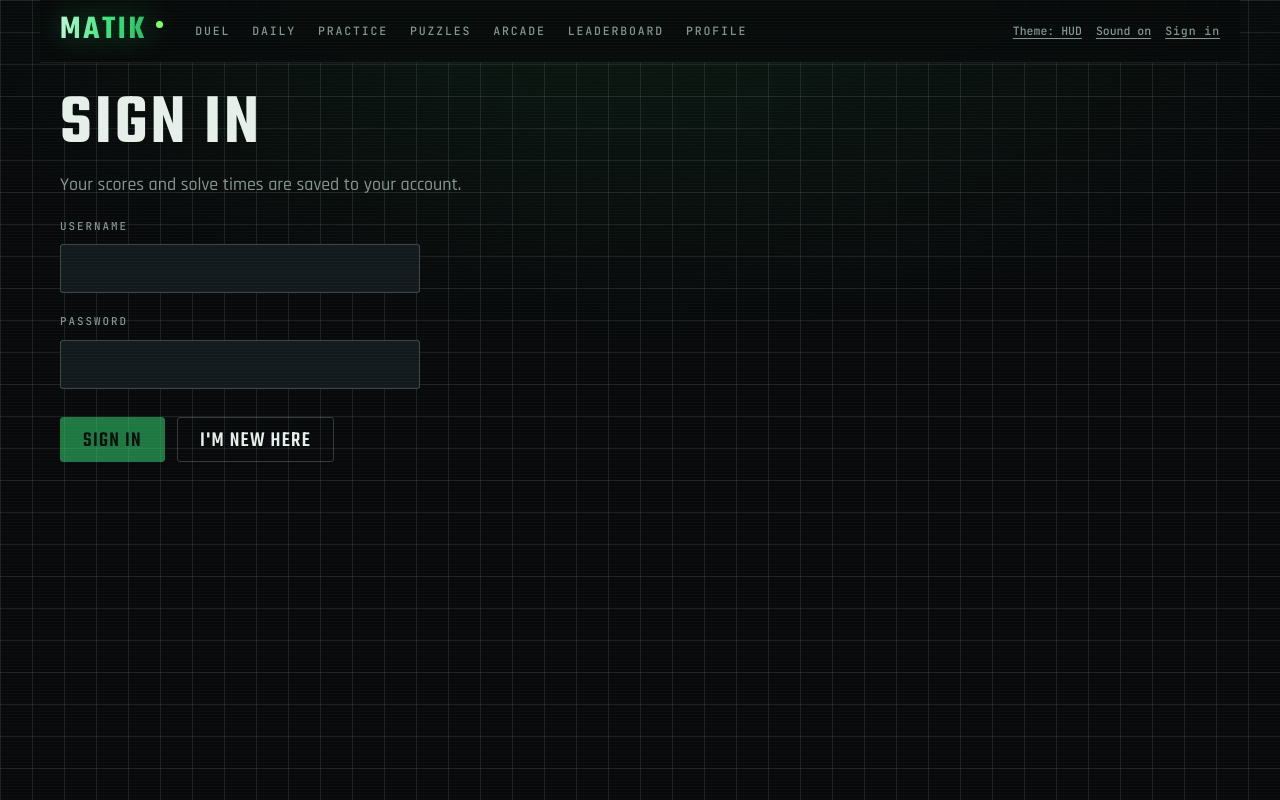
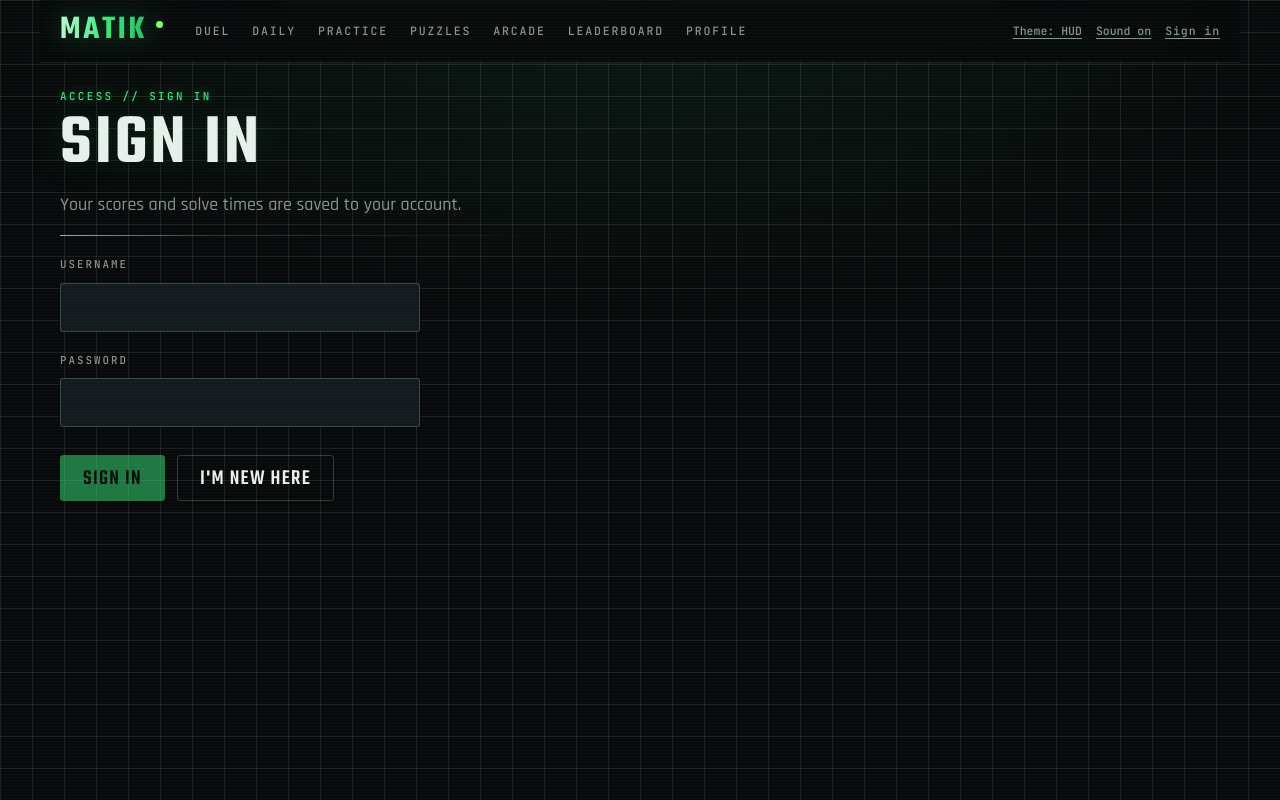
Before and after one commit to Himanshu-2005-code/mathlete-arena, a Next.js app in the folder web/: page /auth in a window 1280 px wide. Built offline with nearby package versions, Linux system fonts and the light colour scheme; no server answers.

Commit message:
Add HUD mode lines and an accent rule to page headers

```diff
--- a/web/src/app/arcade/page.tsx
+++ b/web/src/app/arcade/page.tsx
@@ -523,7 +523,7 @@ export default function ArcadePage() {
 
   return (
     <section>
-      <h1>Arcade</h1>
+      <h1 data-kicker="Mode 04 // arcade">Arcade</h1>
       <Choices
         legend="Game"
         name="arcade-game"
--- a/web/src/app/auth/page.tsx
+++ b/web/src/app/auth/page.tsx
@@ -31,7 +31,7 @@ export default function AuthPage() {
   if (user) {
     return (
       <section>
-        <h1>You're signed in</h1>
+        <h1 data-kicker="Account // online">You're signed in</h1>
         <p className="lede">Signed in as {user.username}.</p>
       </section>
     );
@@ -41,7 +41,7 @@ export default function AuthPage() {
 
   return (
     <section>
-      <h1>{isSignIn ? "Sign in" : "Create an account"}</h1>
+      <h1 data-kicker={isSignIn ? "Access // sign in" : "Access // new player"}>{isSignIn ? "Sign in" : "Create an account"}</h1>
       <p className="lede">
         {isSignIn
           ? "Your scores and solve times are saved to your account."
--- a/web/src/app/daily/page.tsx
+++ b/web/src/app/daily/page.tsx
@@ -292,7 +292,7 @@ export default function DailyPage() {
 
   return (
     <section>
-      <h1>Daily challenge</h1>
+      <h1 data-kicker={`Daily // ${info.day}`}>Daily challenge</h1>
       <p className="lede">
         {date}. Six games, the same for everyone today, and your first try at each is the one that counts. Play any one
         to keep your streak.
--- a/web/src/app/duel/page.tsx
+++ b/web/src/app/duel/page.tsx
@@ -174,7 +174,7 @@ export default function DuelPage() {
   if (!user) {
     return (
       <section>
-        <h1>Duel</h1>
+        <h1 data-kicker="Mode 01 // versus">Duel</h1>
         <p className="lede">
           Race another player through the same questions for one minute. The winner takes rating points from the loser.
           Sign in to play.
@@ -263,7 +263,7 @@ export default function DuelPage() {
     const sign = phase.ratingChange > 0 ? "+" : "";
     return (
       <section className="results">
-        <h1>{HEADLINE[phase.outcome]}</h1>
+        <h1 data-kicker="Duel // result">{HEADLINE[phase.outcome]}</h1>
         <p className="lede">
           {phase.reason === "forfeit"
             ? phase.outcome === "win"
@@ -349,7 +349,7 @@ export default function DuelPage() {
 
   return (
     <section>
-      <h1>Duel</h1>
+      <h1 data-kicker="Mode 01 // versus">Duel</h1>
       <p className="lede">
         One minute, the same questions for both players, and the most right answers wins. Wins and losses move your
         rating, which starts at 1000.
--- a/web/src/app/error.tsx
+++ b/web/src/app/error.tsx
@@ -11,7 +11,7 @@ export default function ErrorPage({ error, reset }: { error: Error & { digest?:
 
   return (
     <section className="results">
-      <h1>Something went wrong on this page.</h1>
+      <h1 data-kicker="Error // page fault">Something went wrong on this page.</h1>
       <p className="lede">
         Try it again. If it keeps happening, reload the page; your account and scores are safe on the server.
       </p>
--- a/web/src/app/hud.css
+++ b/web/src/app/hud.css
@@ -802,3 +802,41 @@
 :root:not([data-theme]) .hero-input:focus-visible {
   box-shadow: 0 12px 18px -16px rgba(57, 230, 122, 0.9);
 }
+
+/* ---------- Page headers ----------
+   A small monospace "mode" line above each title, and a fading rule under
+   the intro, like the header of a HUD screen. */
+
+:root:not([data-theme]) h1[data-kicker]::before {
+  content: attr(data-kicker);
+  display: flex;
+  align-items: center;
+  gap: 10px;
+  margin-bottom: 10px;
+  font-family: var(--font-mono);
+  font-size: 0.68rem;
+  font-weight: 500;
+  letter-spacing: 0.22em;
+  color: var(--accent);
+  text-shadow: 0 0 12px rgba(57, 230, 122, 0.45);
+}
+
+:root:not([data-theme]) h1[data-kicker] {
+  text-shadow: 0 0 40px rgba(57, 230, 122, 0.12);
+}
+
+:root:not([data-theme]) h1[data-kicker] + .lede {
+  position: relative;
+  padding-bottom: 18px;
+  max-width: 64ch;
+}
+
+:root:not([data-theme]) h1[data-kicker] + .lede::after {
+  content: "";
+  position: absolute;
+  left: 0;
+  bottom: 0;
+  width: min(100%, 520px);
+  height: 1px;
+  background: linear-gradient(90deg, var(--accent), rgba(57, 230, 122, 0.25) 30%, transparent);
+}
--- a/web/src/app/leaderboard/page.tsx
+++ b/web/src/app/leaderboard/page.tsx
@@ -95,7 +95,7 @@ export default function LeaderboardPage() {
 
   return (
     <section>
-      <h1>Leaderboard</h1>
+      <h1 data-kicker="Rankings // live">Leaderboard</h1>
       <p className="lede">
         {kind === "rating"
           ? "Everyone who has played a duel, by rating."
--- a/web/src/app/not-found.tsx
+++ b/web/src/app/not-found.tsx
@@ -8,7 +8,7 @@ export default function NotFound() {
         <span className="eq">≠</span>
         <span className="muted">?</span>
       </p>
-      <h1>This page doesn't add up.</h1>
+      <h1 data-kicker="Error // 404">This page doesn't add up.</h1>
       <p className="lede">There's nothing at this address. It may have moved, or the link has a typo.</p>
       <div className="actions">
         <Link href="/" className="btn">
--- a/web/src/app/practice/page.tsx
+++ b/web/src/app/practice/page.tsx
@@ -216,7 +216,7 @@ export default function PracticePage() {
   if (phase === "setup") {
     return (
       <section>
-        <h1>Practice sprint</h1>
+        <h1 data-kicker="Mode 02 // training">Practice sprint</h1>
         <p className="lede">
           Answer as many as you can before time runs out. Each question moves on as soon as you type the right answer;
           press Enter to give up on a wrong one.
@@ -347,7 +347,7 @@ export default function PracticePage() {
 
   return (
     <section className="results">
-      <h1>Time.</h1>
+      <h1 data-kicker="Sprint // complete">Time.</h1>
       <div className="result-figures">
         <div className="figure">
           <span className="num">{tally.score}</span>
--- a/web/src/app/profile/page.tsx
+++ b/web/src/app/profile/page.tsx
@@ -54,7 +54,7 @@ export default function ProfilePage() {
   if (!user) {
     return (
       <section>
-        <h1>Your profile</h1>
+        <h1 data-kicker="Player // profile">Your profile</h1>
         <p className="lede">Sign in to see your best sprints, puzzle times and recent games.</p>
         <div className="actions">
           <Link href="/auth" className="btn">
@@ -78,7 +78,7 @@ export default function ProfilePage() {
 
   return (
     <section>
-      <h1>{user.username}</h1>
+      <h1 data-kicker={`Player // rating ${user.rating}`}>{user.username}</h1>
       <p className="lede">Playing since {new Date(`${user.createdAt.replace(" ", "T")}Z`).toLocaleDateString()}.</p>
 
       {nothingYet ? (
--- a/web/src/app/puzzles/page.tsx
+++ b/web/src/app/puzzles/page.tsx
@@ -76,7 +76,7 @@ export default function PuzzlesPage() {
 
   return (
     <section>
-      <h1>Puzzles</h1>
+      <h1 data-kicker="Mode 03 // solo">Puzzles</h1>
 
       <Choices
         legend="Game"
```
